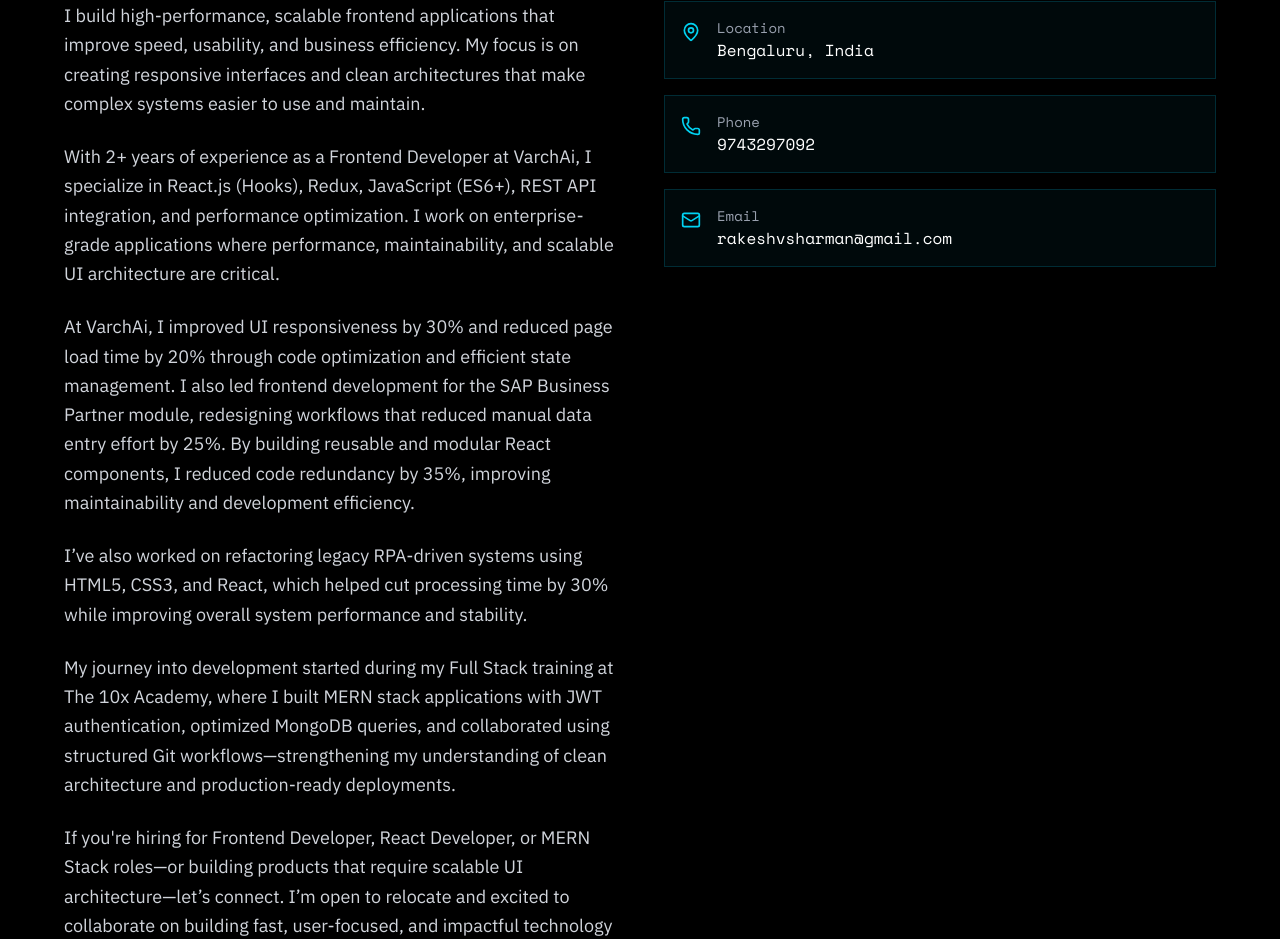
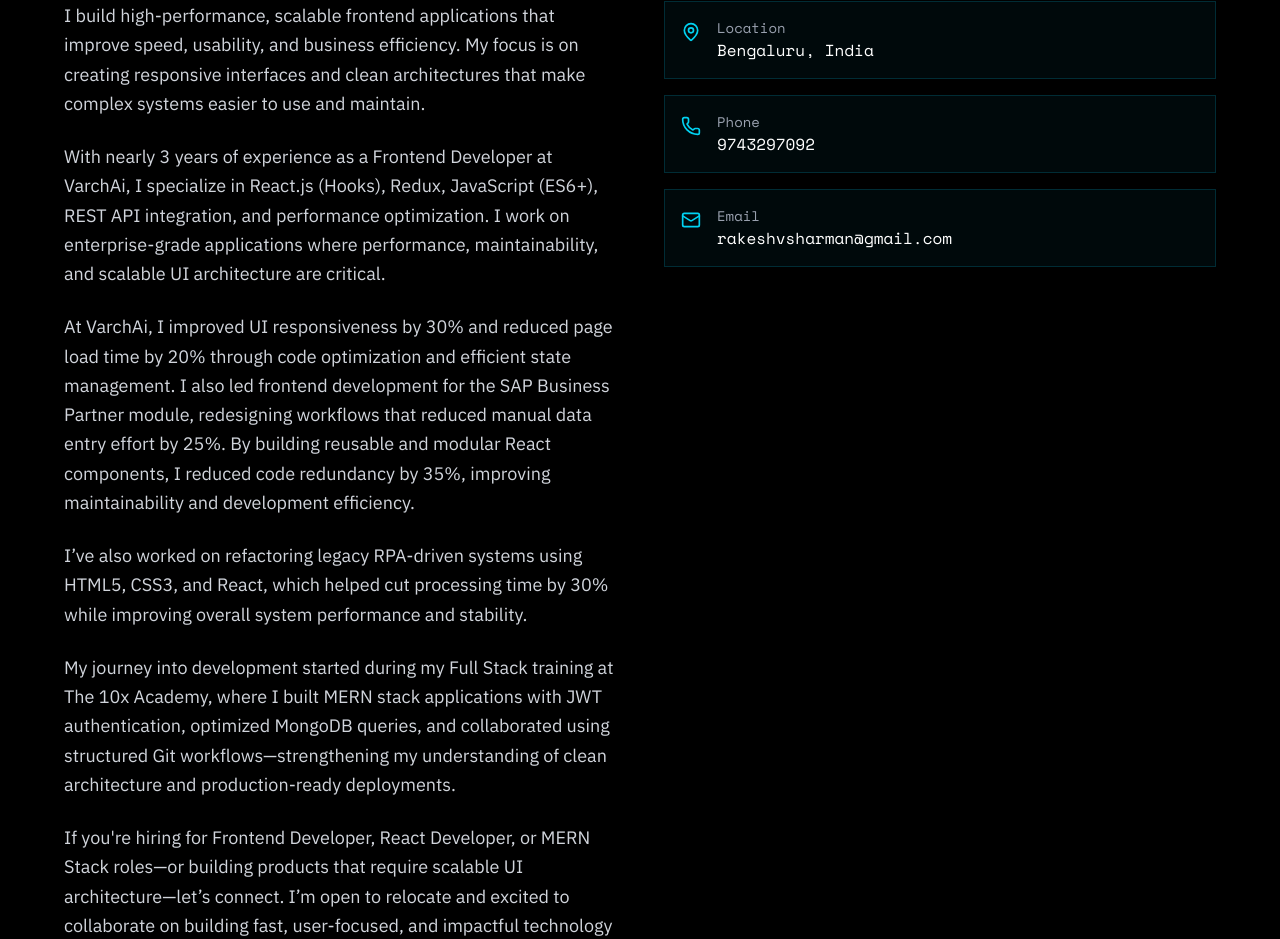
Before and after one commit to RAKESH40-lgtm/rakesh_portfolio, a React (Vite) app: page / in a window 1280 px wide. Shown: the part 975-1914 px from the top of the page. Built offline with nearby package versions, Linux system fonts and the light colour scheme.

Commit message:
fix about section

```diff
--- a/src/Components/About.jsx
+++ b/src/Components/About.jsx
@@ -14,7 +14,7 @@ const About = () => {
                         </p>
 
                         <p className="text-lg text-gray-300 leading-relaxed">
-                            With 2+ years of experience as a Frontend Developer at VarchAi, I specialize in React.js (Hooks), Redux, JavaScript (ES6+), REST API integration, and performance optimization. I work on enterprise-grade applications where performance, maintainability, and scalable UI architecture are critical.
+                           With nearly 3 years of experience as a Frontend Developer at VarchAi, I specialize in React.js (Hooks), Redux, JavaScript (ES6+), REST API integration, and performance optimization. I work on enterprise-grade applications where performance, maintainability, and scalable UI architecture are critical.
                         </p>
 
                         <p className="text-lg text-gray-300 leading-relaxed">
```
